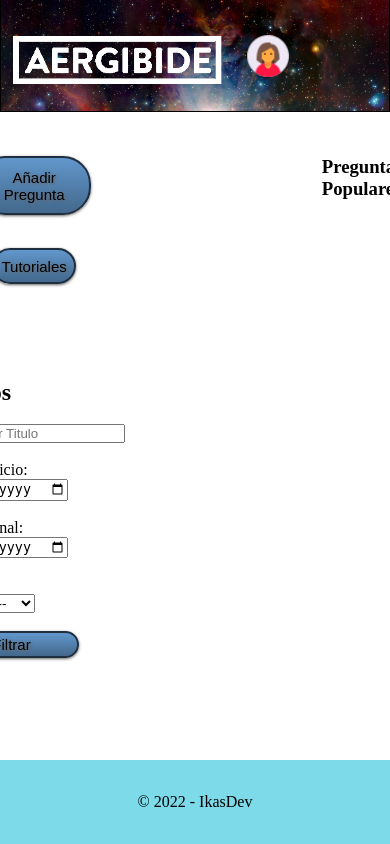
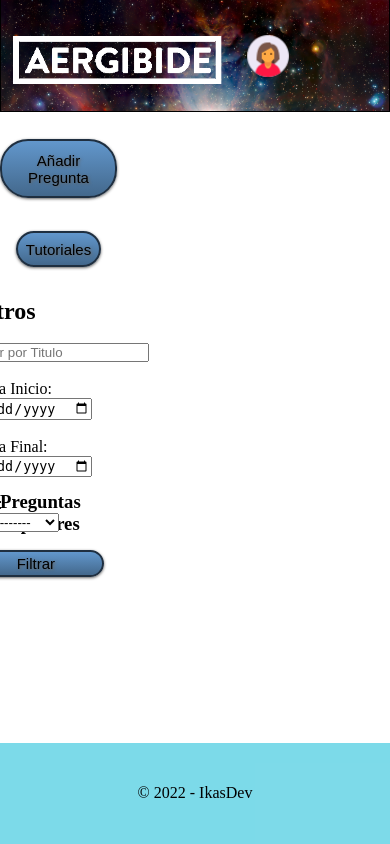
Before and after one commit to reto1-ikadev/reto2, a PHP site: page /views/pprincipal.view.php in a window 390 px wide; the page is wider, and only the part inside the window is pictured. Run offline with PHP 8.4, Linux system fonts and the light colour scheme; data that the repository does not hold is empty.

Commit message:
Responsive Pagina Principal

```diff
--- a/paginas/styles/pprincipal.css
+++ b/paginas/styles/pprincipal.css
@@ -7,27 +7,19 @@ body{
     height: 100vh;
     display: grid;
     grid-template-columns: 20% 60% 20%;
-    grid-template-rows: 12% 5% 1fr 10%;
+    grid-template-rows: 15%  1fr 12%;
     grid-template-areas:
     "header header header"
-    "nav nav nav"
     "main main main"
     "footer footer footer";
 }
-.nav {
-    grid-area: nav;
-    width: 65%;
-    margin: 0.5em auto;
-    display: flex;
-    justify-content: space-evenly;
-    align-items: center;
-}
+
 .cont-prin{
     grid-area: main;
     margin-top: 0.8em;
     width: 100%;
     display: grid;
-    grid-template-columns: 17.5% 65% 17.5%;
+    grid-template-columns: 20% 60% 20%;
     grid-template-rows: 100%;
     grid-template-areas: "slide prin pop";
 }
@@ -168,3 +160,56 @@ button[id="nPregunta"] {
 .tablaPreguntas td.iconos{
     padding: 0.5em;
 }
+
+/* Media queries */
+@media (max-width:900px) {
+    body{
+        height: 100vh;
+        display: grid;
+        grid-template-columns: 40% 60%;
+        grid-template-rows: 15% 1fr 12%;
+        grid-template-areas:
+        "header header"
+        "main main"
+        "footer footer";
+    }
+    .cont-prin{
+        grid-area: main;
+        margin-top: 0.8em;
+        width: 100%;
+        display: grid;
+        grid-template-columns: 30% 65%;
+        grid-template-rows: 100%;
+        grid-template-areas: "slide prin";
+    }
+    .popular{
+        grid-area: slide;
+        z-index: -1;
+        display: flex;
+        flex-direction: column;
+        justify-content: center;
+        align-items: center;
+        margin-top: 9em;
+    }
+    .slide{
+        grid-area: slide;
+        margin: 0 auto;
+        width: 100%;
+        height: 100%;
+        display: flex;
+        flex-direction: column;
+        align-items: center;
+    }
+    .slide div.filtros{
+        margin: 0em;
+    }
+    .filtro {
+        display: flex;
+        flex-direction: column;
+        justify-content: center;
+        align-items: flex-start;
+        margin-top: 0.5em;
+    }
+
+
+}
--- a/paginas/views/pprincipal.view.php
+++ b/paginas/views/pprincipal.view.php
@@ -6,10 +6,6 @@ require_once 'parcial/header.php';
 ?>
 
 <body>
-
-    <div class="nav">
-
-    </div>
     <div class="cont-prin">
 
         <div class="slide">
```
